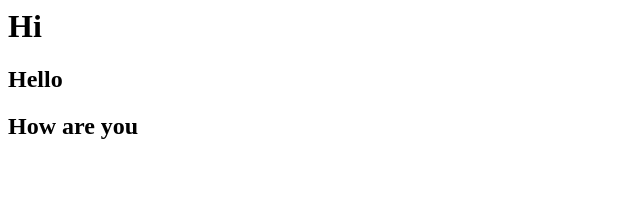
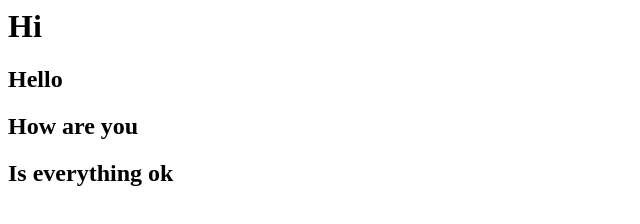
Before and after one commit to Shreyeshnk/Demo3, a plain HTML site: page Index.html in a window 1280 px wide. Shown: the whole page, without its empty margins (0-640 px from the left). Drawn offline with Linux system fonts and the light colour scheme.

Commit message:
Testimg commit amaned1

```diff
--- a/Index.html
+++ b/Index.html
@@ -3,5 +3,6 @@
         <h1>Hi</h1>
         <h2>Hello</h2>
         <h2>How are you</h2>
+        <h2>Is everything ok</h2>
     </body>
 </html>
```
